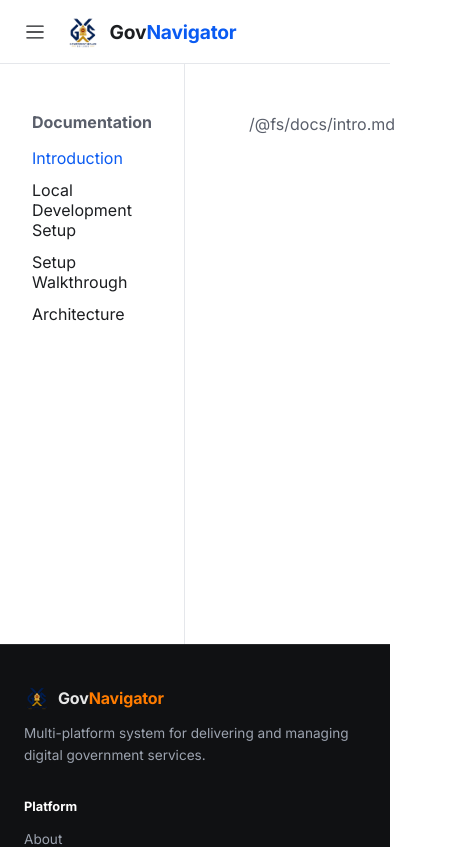
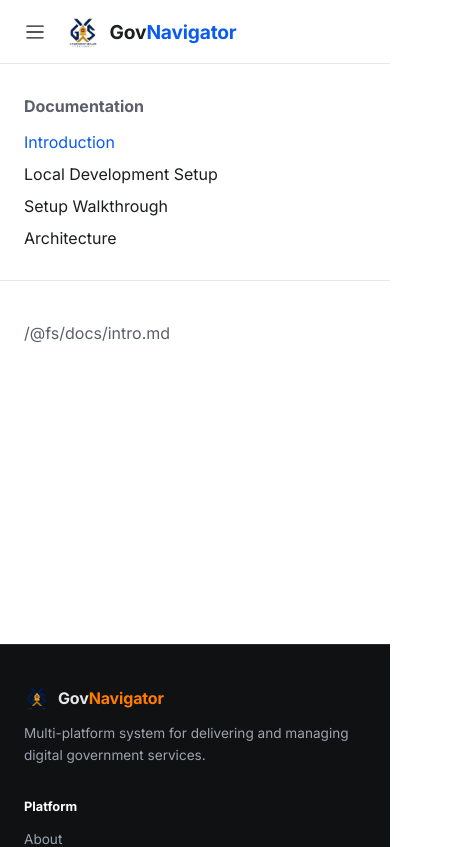
Before and after one commit to Goverment-Service/Government-Service-Web, a React (Vite) app: page /docs in a window 390 px wide. Shown: the top 847 px of the page, 459 px wide, since content can reach past the window. Built offline with nearby package versions, Linux system fonts and the light colour scheme.

Commit message:
fix docs page mobile layout and frontmatter regex

```diff
--- /dev/null
+++ b/src/pages/docs.module.css
@@ -0,0 +1,35 @@
+.docsLayout {
+  display: flex;
+  min-height: calc(100vh - 64px - 200px);
+  flex-direction: column;
+}
+
+.docsSidebar {
+  width: 100%;
+  border-bottom: 1px solid var(--os-border);
+  padding: 1rem 1.5rem;
+}
+
+.docsMain {
+  flex: 1;
+  padding: 1.5rem;
+  max-width: 100%;
+}
+
+@media (min-width: 768px) {
+  .docsLayout {
+    flex-direction: row;
+  }
+
+  .docsSidebar {
+    width: 250px;
+    border-bottom: none;
+    border-right: 1px solid var(--os-border);
+    padding: 2rem;
+  }
+
+  .docsMain {
+    padding: 2rem 4rem;
+    max-width: 800px;
+  }
+}
--- a/src/pages/docs.tsx
+++ b/src/pages/docs.tsx
@@ -10,8 +10,10 @@ import setupMd from '../../docs/setup.md?raw';
 import contributingMd from '../../docs/contributing.md?raw';
 import architectureMd from '../../docs/architecture.md?raw';
 
+import styles from './docs.module.css';
+
 function stripFrontmatter(md: string) {
-  return md.replace(/^---\n.*?\n---\n/s, '');
+  return md.replace(/^---\r?\n.*?\r?\n---\r?\n/s, '');
 }
 
 const docsFiles = {
@@ -27,9 +29,9 @@ function DocViewer() {
   const doc = docsFiles[location.pathname as keyof typeof docsFiles] || { title: 'Not Found', content: '# Page Not Found\n\nThe requested documentation page could not be found.' };
 
   return (
-    <div style={{ display: 'flex', minHeight: 'calc(100vh - 64px - 200px)' }}>
+    <div className={styles.docsLayout}>
       {/* Basic Docs Sidebar */}
-      <aside style={{ width: '250px', borderRight: '1px solid var(--os-border)', padding: '2rem' }}>
+      <aside className={styles.docsSidebar}>
         <h3 style={{ fontFamily: 'var(--os-font-display)', marginBottom: '1rem', fontSize: '1rem', color: 'var(--os-text-muted)' }}>Documentation</h3>
         <ul style={{ listStyle: 'none', padding: 0, display: 'flex', flexDirection: 'column', gap: '0.75rem' }}>
           <li><Link to="/docs/intro" style={{ color: location.pathname === '/docs/intro' || location.pathname === '/docs' ? 'var(--os-accent)' : 'var(--os-text)' }}>Introduction</Link></li>
@@ -40,7 +42,7 @@ function DocViewer() {
       </aside>
 
       {/* Doc Content */}
-      <main style={{ flex: 1, padding: '2rem 4rem', maxWidth: '800px' }}>
+      <main className={styles.docsMain}>
         <div className="markdown-body" style={{ lineHeight: '1.6' }}>
           <ReactMarkdown remarkPlugins={[remarkGfm]}>
             {doc.content}
```
